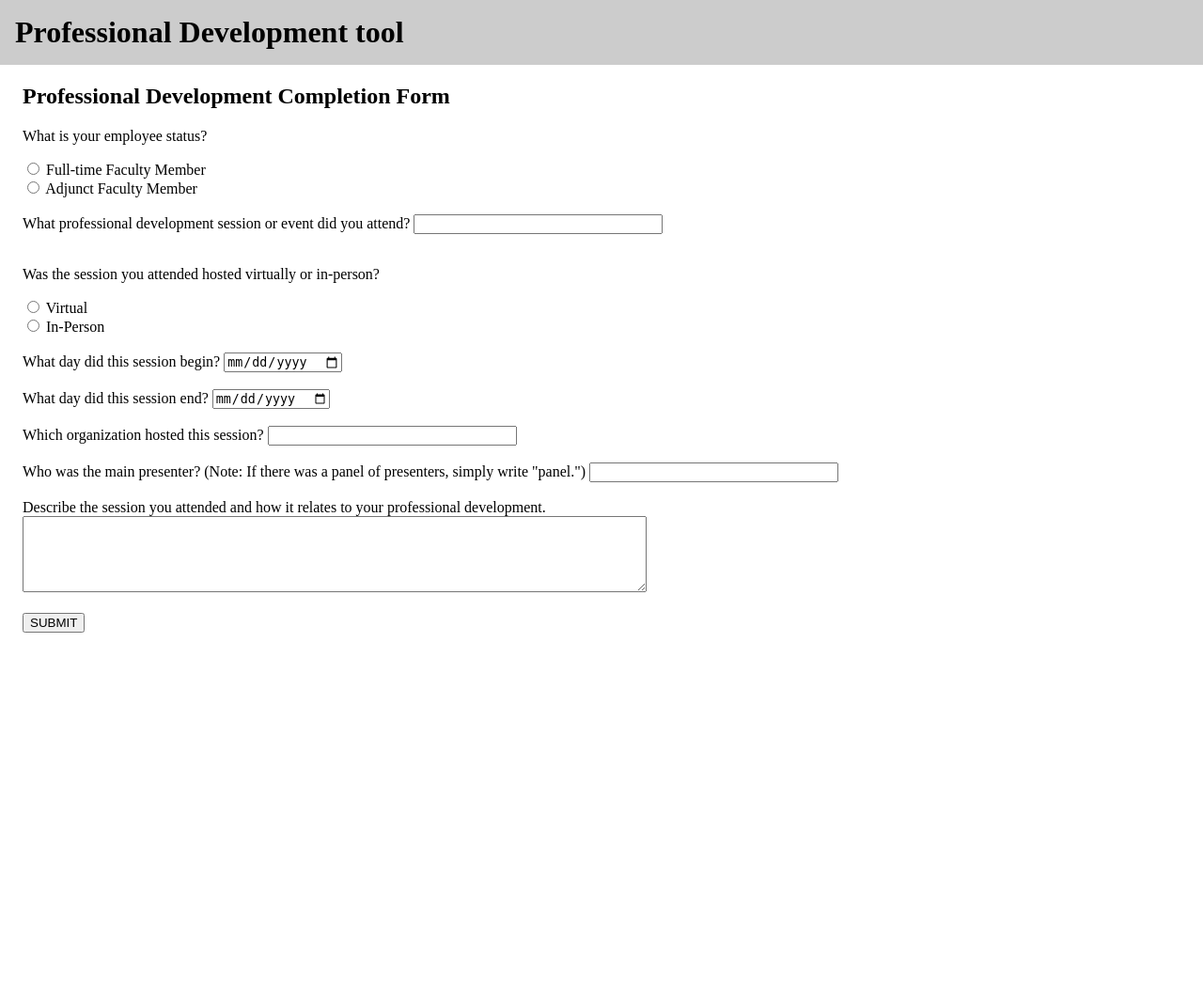
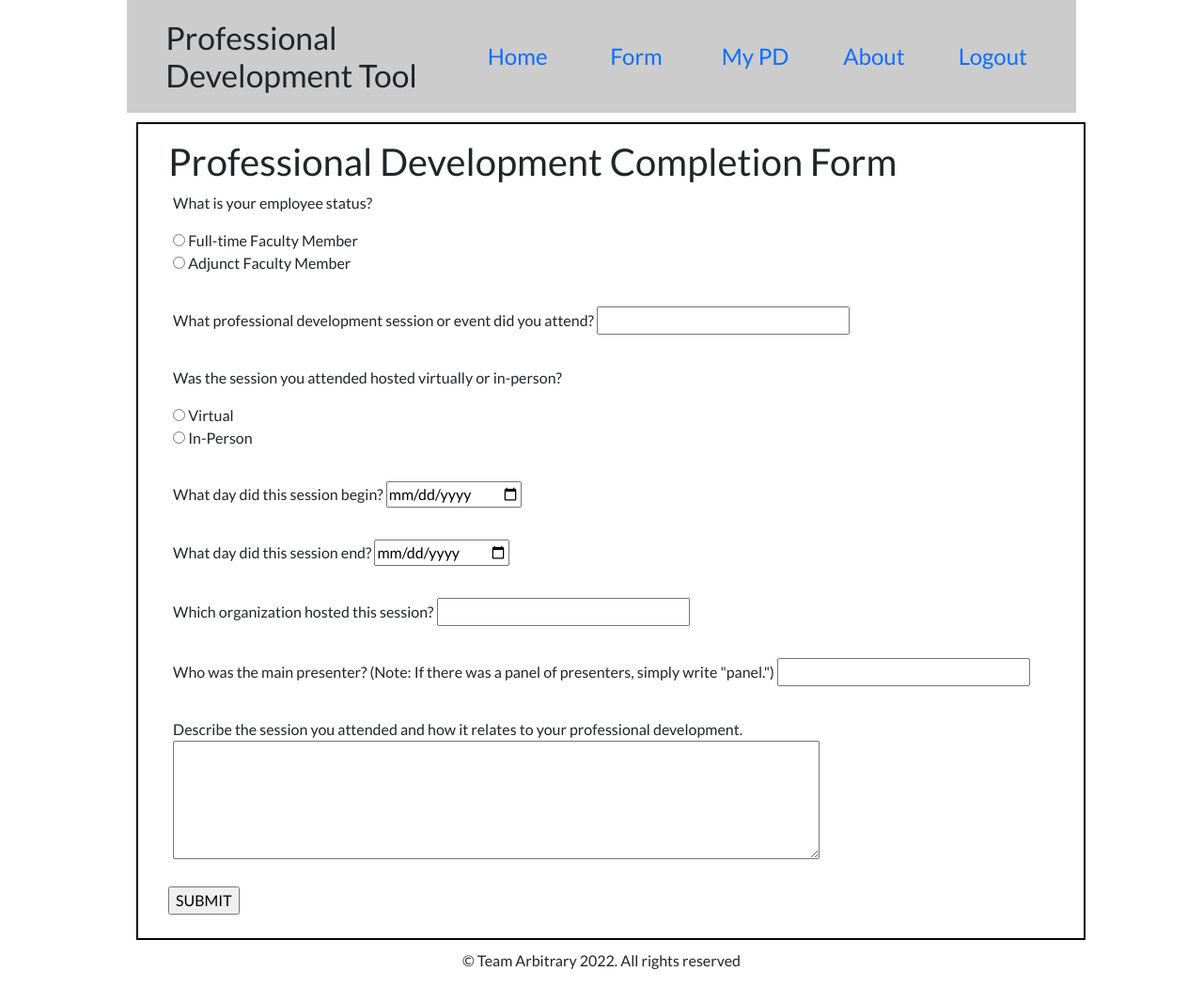
Before and after one commit to Team-Arbitrary/Team-Arbitrary.github.io, a PHP site: page /pdCompletionForm.php in a window 1280 px wide. Shown: the whole page at 94% size. Before the commit the page ends 673 px from the top, so only its background shows below. Run offline with PHP 8.4, Linux system fonts and the light colour scheme.

Commit message:
Add files via upload

```diff
--- a/css/general.css
+++ b/css/general.css
@@ -1,20 +1,39 @@
-header{
-    background-color: #ccc;
+* {
+    margin: 0;
+    padding: ;
 }
-body{
-    margin:0;
+
+html {
+    display: table;
+    margin: auto;
 }
-.container{
-    margin:8px;
-    padding: 0 1rem;
+
+body {
+    display: table-cell;
+    vertical-align: middle;
+    font-family: "Lato", sans-serif;
 }
-.text-xl{
-    font-size:2rem;
+
+.container {
+    min-height: 870px;
+    margin: 10px;
+    padding: 1rem 2rem;
+    border: 2px solid black;
 }
-.margin-y-0{
+
+.section {
+    margin: 5px;
+}
+
+.text-xl {
+    font-size: 2rem;
+}
+
+.margin-y-0 {
     margin-top: 0;
     margin-bottom: 0;
 }
-.padding-1{
-    padding:1rem;
+
+.padding-1 {
+    padding: 1rem;
 }
--- /dev/null
+++ b/css/header.css
@@ -0,0 +1,43 @@
+@import "general.css";
+
+nav {
+    width: 100%;
+}
+
+header {
+    display: flex;
+    align-items: center;
+    width: 100%;
+    padding: 10px 2.5%;
+    background-color: #ccc;
+    height: 15vh;
+}
+
+ul {
+    display: flex;
+    margin: 0;
+    padding: 0;
+    list-style-type: none;
+}
+
+li {
+    display: inline-block;
+    padding: 0 10px;
+    width: 25%;
+    text-align: center;
+}
+
+a {
+    transition: all 0.3s ease 0s;
+    text-decoration: none;
+    font-size: 1.5em;
+}
+
+a:hover {
+    color: rgb(30, 40, 230);
+}
+
+.header-title {
+    width: 50%;
+    font-size: 2.1rem;
+}
--- /dev/null
+++ b/css/pdform.css
@@ -0,0 +1,9 @@
+@import "general.css";
+
+.form-title {
+
+}
+
+.description-box {
+
+}
--- a/footer.php
+++ b/footer.php
@@ -1,3 +1,14 @@
 <?php //footer.php ?>
+<style type="text/css">
+   .footer-text {
+      text-align: center;
+   }
+</style>
+
+<html>
+
+   <body>
+      <p class="footer-text">&copy; Team Arbitrary 2022. All rights reserved</p>
    </body>
+
 </html>
--- a/header.php
+++ b/header.php
@@ -4,12 +4,22 @@
 <!doctype HTML>
 <html>
     <head>
-        <link rel="stylesheet" href="css/general.css">
+        <link rel="stylesheet" href="css/header.css">
     </head>
     <body>
         <header>
             <!-- TODO: Add nav w/ links to login, professional-dev form, etc... -->
-            <h2 class="text-xl margin-y-0 padding-1">
-                Professional Development tool
+            <h2 class="header-title text-xl margin-y-0 padding-1">
+            Professional Development Tool
             </h2>
+
+            <nav>
+                <ul>
+                    <li><a href="#">Home</a></li>
+                    <li><a href="#">Form</a></li>
+                    <li><a href="#">My PD</a></li>
+                    <li><a href="#">About</a></li>
+                    <li><a href="#">Logout</a></li>
+                </ul>
+            </nav>
         </header>
--- a/pdCompletionForm.php
+++ b/pdCompletionForm.php
@@ -1,16 +1,22 @@
+<head>
+    <link href="https://cdn.jsdelivr.net/npm/bootstrap@5.1.3/dist/css/bootstrap.min.css" rel="stylesheet" integrity="sha384-1BmE4kWBq78iYhFldvKuhfTAU6auU8tT94WrHftjDbrCEXSU1oBoqyl2QvZ6jIW3" crossorigin="anonymous">
+    <link rel="preconnect" href="https://fonts.googleapis.com">
+    <link rel="preconnect" href="https://fonts.gstatic.com" crossorigin>
+    <link href="https://fonts.googleapis.com/css2?family=Lato&display=swap" rel="stylesheet">
+    <link rel="stylesheet" type="text/css" href="pdform.css">
+</head>
 <?php //pdCompletionForm.php
-    require 'header.php';
+    include 'header.php';
 ?>
-
 <section class="container">
-    <h1>Professional Development Completion Form</h1>
+    <h1 class="form-title">Professional Development Completion Form</h1>
 
     <!-- TODO: This action should point to a file that handles the $_POST superglobal
                 by testing if all fields are set, and if so, make a SQL call to add
                 this submission as a row. -->
     <form method="post" action="pdCompletionForm.php">
         <!-- EMPLOYEE STATUS RADIO BUTTONS -->
-        <div class="employeeStatus">
+        <div class="employeeStatus section">
             <p>What is your employee status?</p>
             <input type="radio" name="status" id="full_time" value="full_time">
             <label for="status">Full-time Faculty Member</label><br>
@@ -19,13 +25,13 @@
         </div><br>
 
         <!-- TEXT BOX FOR SESSION NAME -->
-        <div class="sessionName">
+        <div class="sessionName section">
             <label for="session">What professional development session or event did you attend?</label>
             <input type="text" name="sessionName" size="30" maxlength="50"><br>
         </div><br>
 
         <!-- RADIO BUTTONS FOR VIRTUAL OR IN-PERSON SESSIONS -->
-        <div class="sessionType">
+        <div class="sessionType section">
             <p>Was the session you attended hosted virtually or in-person?</p>
             <input type="radio" name="sessionType" id="virtual" value="virtual">
             <label for="sessionType">Virtual</label><br>
@@ -34,33 +40,33 @@
         </div><br>
 
         <!-- START DATE OF SESSION -->
-        <div class="sessionStartDate">
+        <div class="sessionStartDate section">
             <label for="date">What day did this session begin?</label>
             <input type="date" name="startDate"><br>
         </div><br>
 
         <!-- END DATE OF SESSION -->
-        <div class="sessionEndDate">
+        <div class="sessionEndDate section">
             <label for="date">What day did this session end?</label>
             <input type="date" name="endDate"><br>
         </div><br>
 
         <!-- ORGANIZATION -->
-        <div class="sessionOrg">
+        <div class="sessionOrg section">
             <label for="org">Which organization hosted this session?</label>
             <input type="text" name="org" size="30" maxlength="50"><br>
         </div><br>
 
         <!-- PRESENTER -->
-        <div class="sessionPresenter">
+        <div class="sessionPresenter section">
             <label for="presenter">Who was the main presenter? (Note: If there was a panel of presenters, simply write "panel.")</label>
             <input type="text" name="presenter" size="30" maxlength="50"><br>
         </div><br>
 
         <!-- DESCRIPTION -->
-        <div class="sessionDescription">
+        <div class="sessionDescription section">
             <label for="description">Describe the session you attended and how it relates to your professional development.</label><br>
-            <textarea name="description" rows="5" cols="80"></textarea>
+            <textarea class="description-box" name="description" rows="5" cols="80"></textarea>
         </div><br>
 
         <!-- SUBMIT BUTTON -->
@@ -69,5 +75,5 @@
 </section>
 
 <?php
-    require 'footer.php';
+    include'footer.php';
 ?>
```
